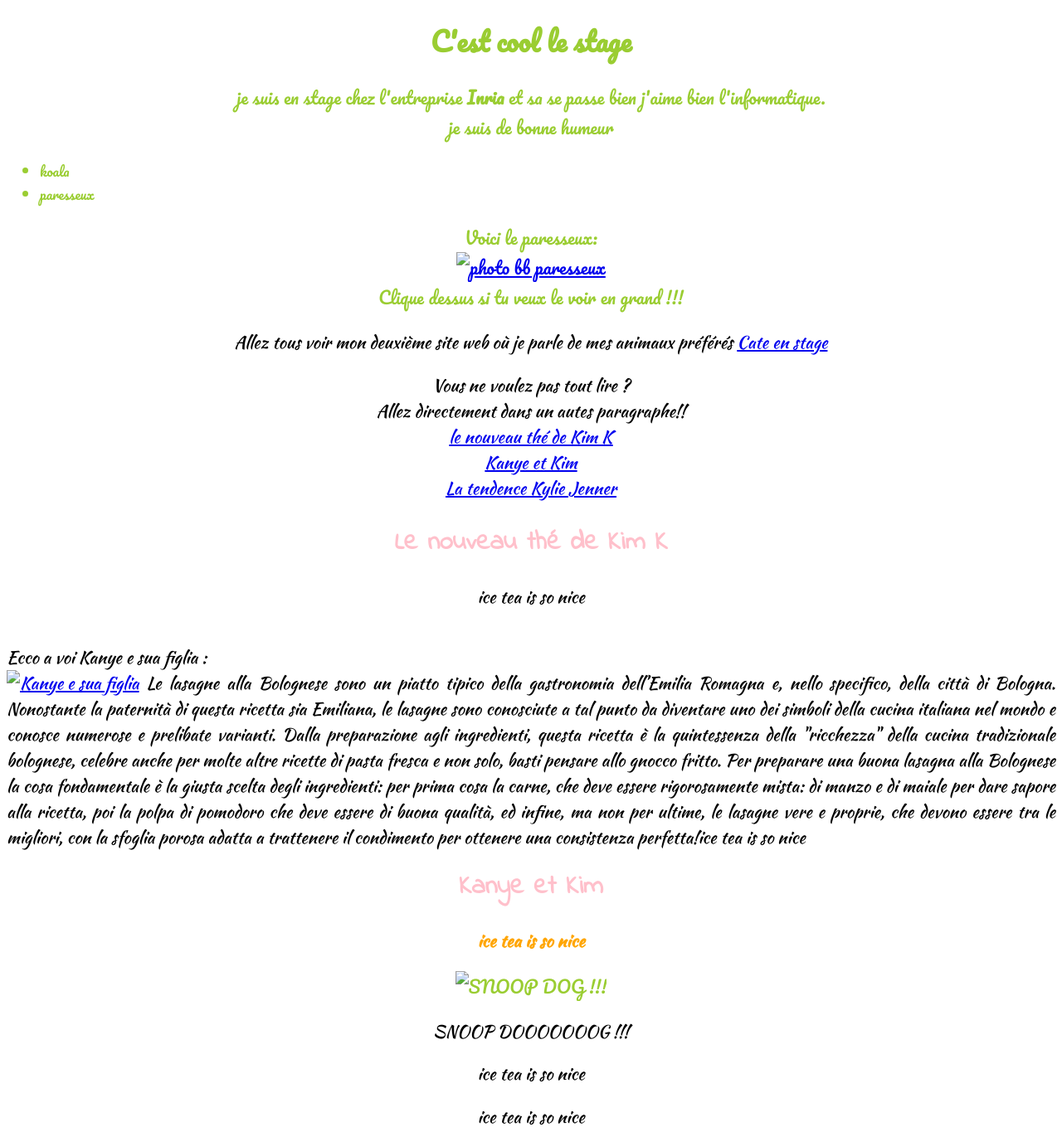
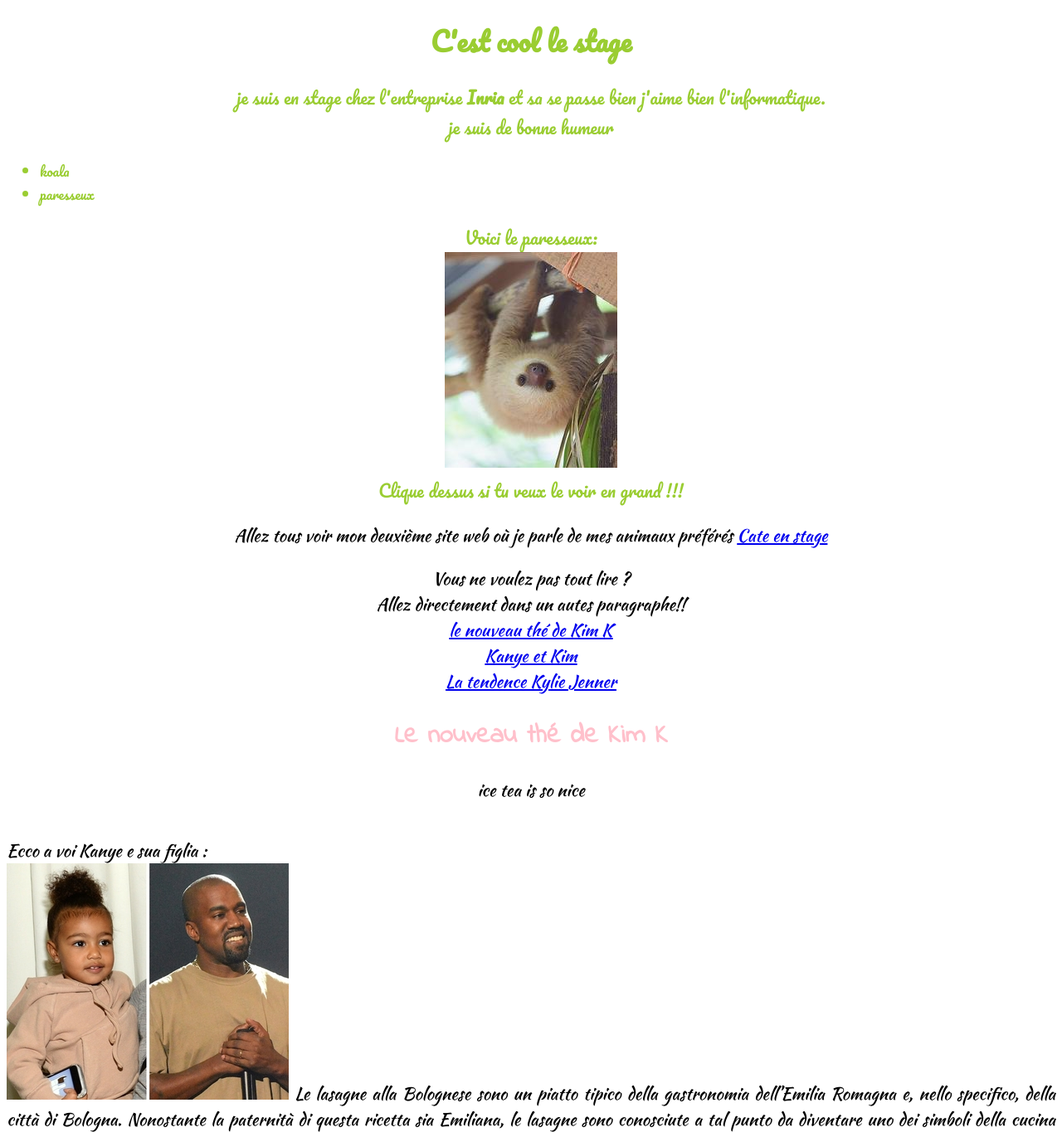
Before and after one commit to cfrlni/stage-3e, a plain HTML site: page index.html in a window 1280 px wide. Shown: the top 1365 px of the page at 83% size. Drawn offline with Linux system fonts and the light colour scheme.

Commit message:
add images

```diff
--- a/index.html
+++ b/index.html
@@ -58,8 +58,8 @@
          <li>paresseux</li>
      </ul>
      <p class="intro">Voici le paresseux:<br/>
-     <a href="/scratch/brospars/Téléchargements/bbparesseux.jpg">
-     <img src="/scratch/brospars/Téléchargements/bebeparesseux.jpg" alt="photo bb paresseux"/></a>
+     <a href="img/bbparesseux.jpg">
+     <img src="img/bebeparesseux.jpg" alt="photo bb paresseux"/></a>
      <br/> Clique dessus si tu veux le voir en grand !!!</p>
      <p>Allez tous voir mon deuxième site web où je parle de mes animaux préférés
      <a href="page.html" title="Vous serez satisfait ou remboursez!MDR!">Cate en stage</a> </p>
@@ -72,8 +72,8 @@
       <h2 id="nouveau thé">Le nouveau thé de Kim K</h2>
       <p>ice tea is so nice</p>
       <p class="lucie"> Ecco a voi Kanye e sua figlia : <br/>
-      <a href="/scratch/brospars/Téléchargements/kanye-north-west-twins.jpg"/>
-      <img src="/scratch/brospars/Téléchargements/Webp.net-resizeimage.jpg" alt="Kanye e sua figlia"/></a>
+      <a href="img/kanye-north-west-twins.jpg"/>
+      <img src="img/Webp.net-resizeimage.jpg" alt="Kanye e sua figlia"/></a>
       Le lasagne alla Bolognese sono un piatto tipico della gastronomia dell’Emilia Romagna e,
       nello specifico, della città di Bologna. Nonostante la paternità di questa ricetta sia Emiliana,
       le lasagne sono conosciute a tal punto da diventare uno dei simboli della cucina italiana nel mondo e
@@ -90,7 +90,7 @@
 
      <h2 id="kanye west">Kanye et Kim</h2>
         <p> <div class="swag">ice tea is so nice</div> </p>
-        <p class="intro"><img src="/scratch/brospars/Téléchargements/snoop_dog_cate.gif" alt="SNOOP DOG !!!"/></p>
+        <p class="intro"><img src="img/snoop_dog_cate.gif" alt="SNOOP DOG !!!"/></p>
         <p>SNOOP DOOOOOOOG !!!</p>
         <p>ice tea is so nice</p>
         <p>ice tea is so nice</p>
```
Also changed, not shown: img/Webp.net-resizeimage.jpg (added), img/bbparesseux.jpg (added), img/bebeparesseux.jpg (added), img/kanye-north-west-twins.jpg (added), img/snoop_dog_cate.gif (added).
